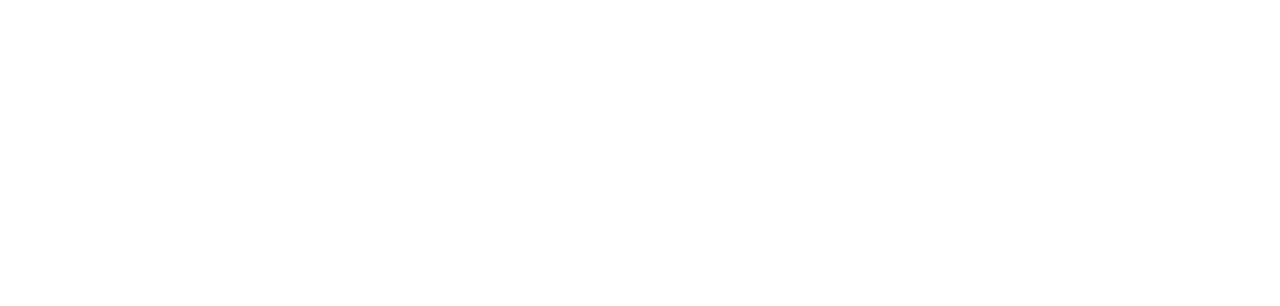
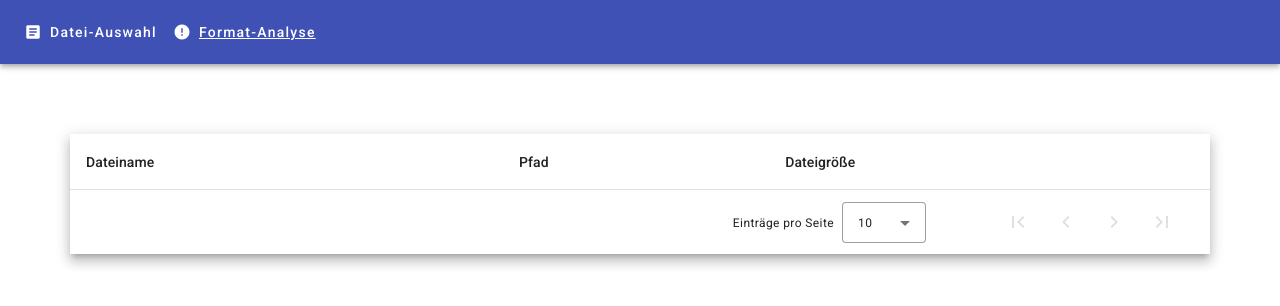
Before and after one commit to Landesarchiv-Thueringen/borg, an Angular app in the folder gui/: page /analysis in a window 1280 px wide. Before the commit this address led to /. Shown: the top 306 px of the page. Built offline with nearby package versions, Linux system fonts and the light colour scheme.

Commit message:
proggress

```diff
--- a/gui/src/app/app-routing.module.ts
+++ b/gui/src/app/app-routing.module.ts
@@ -3,6 +3,7 @@ import { NgModule } from '@angular/core';
 import { RouterModule, Routes } from '@angular/router';
 
 // project
+import { FileAnalysisTableComponent } from './file-analysis/file-analysis-table/file-analysis-table.component';
 import { FileUploadTableComponent } from './file-upload-table/file-upload-table.component';
 import { MainNavigationComponent } from './main-navigation/main-navigation.component';
 
@@ -10,7 +11,8 @@ const routes: Routes = [
   {
     path: '',  component: MainNavigationComponent,
     children: [
-      { path: "upload", component: FileUploadTableComponent }
+      { path: "upload", component: FileUploadTableComponent },
+      { path: "analysis", component: FileAnalysisTableComponent },
     ],
   },
 ];
--- /dev/null
+++ b/gui/src/app/file-analysis/file-analysis-table/file-analysis-table.component.html
@@ -0,0 +1,32 @@
+<div class="file-analysis-section">
+
+  <div class="file-analysis-table mat-elevation-z8">
+
+    <div class="table-content">
+
+        <table mat-table [dataSource]="dataSource">
+
+            <ng-container *ngFor="let tableColumn of tableColumnList" matColumnDef={{tableColumn}}>
+                <th mat-header-cell *matHeaderCellDef>{{tableColumn|fileAttribute}}</th>
+                <td mat-cell *matCellDef="let fileInfo">
+                    <mat-icon *ngIf="fileInfo[tableColumn] === 'true'">check</mat-icon>
+                    <mat-icon *ngIf="fileInfo[tableColumn] === 'false'">cross</mat-icon>
+                    <div *ngIf="fileInfo[tableColumn] !== 'false' && fileInfo[tableColumn] !== 'true'">{{fileInfo[tableColumn]}}</div>
+                </td>
+            </ng-container>
+
+            <tr mat-header-row *matHeaderRowDef="tableColumnList"></tr>
+            <tr mat-row *matRowDef="let row; columns: tableColumnList;"></tr>
+
+        </table>
+
+    </div>
+
+    <mat-toolbar class ="table-toolbar">
+        <span class="spacer"></span>
+        <mat-paginator [pageSize]="10" [pageSizeOptions]="[5, 10, 15]" showFirstLastButtons></mat-paginator>
+    </mat-toolbar>
+
+  </div>
+
+</div>
--- /dev/null
+++ b/gui/src/app/file-analysis/file-analysis-table/file-analysis-table.component.scss
@@ -0,0 +1,40 @@
+:host {
+  display: block;
+  padding-top: 3em;
+  padding-bottom: 3em;
+  padding-left: 5em;
+  padding-right: 5em;
+
+  .file-analysis-section {
+    display: flex;
+    flex-direction: column;
+    margin-top: 2em;
+
+    .file-analysis-table {
+      width: 100%;
+      min-width: 80em;
+      max-width: 150em;
+
+      .table-content {
+        overflow: scroll;
+      }
+
+      .table-toolbar {
+        background-color: white;
+        column-gap: 1.0em;
+
+        mat-paginator {
+          background: transparent;
+        }
+
+        .spacer {
+            flex: 1 1 auto;
+        }
+
+        input[type="file"] {
+            display: none;
+        }
+      }
+    }
+  }
+}
--- /dev/null
+++ b/gui/src/app/file-analysis/file-analysis-table/file-analysis-table.component.ts
@@ -0,0 +1,52 @@
+// angular
+import { Component } from '@angular/core';
+
+// material
+import { MatTableDataSource } from '@angular/material/table';
+
+// project
+import { FileInformation, FileAnalysisService } from '../file-analysis.service';
+
+export interface FileOverview {
+  [key: string]: string
+}
+
+@Component({
+  selector: 'app-file-analysis-table',
+  templateUrl: './file-analysis-table.component.html',
+  styleUrls: ['./file-analysis-table.component.scss']
+})
+export class FileAnalysisTableComponent {
+  dataSource: MatTableDataSource<FileOverview>;
+  tableColumnList: string[];
+
+  constructor(private fileAnalysisService: FileAnalysisService) {
+    this.dataSource = new MatTableDataSource<FileOverview>([]);
+    this.tableColumnList = ['fileName', 'relativePath', 'fileSize'];
+    this.fileAnalysisService.getFileInfo().subscribe({
+      // error can't occure --> no error handling
+      next: (fileInfos: FileInformation[]) => {
+        console.log(fileInfos);
+        this.processFileInformations(fileInfos);
+      }
+    })
+  }
+
+  processFileInformations(fileInfos: FileInformation[]): void {
+    const featureKeys: string[] = ['fileName', 'relativePath', 'fileSize']
+    const data: FileOverview[] = []
+    for (let fileInfo of fileInfos) {
+      let fileOverview: FileOverview = {}
+      for (let featureKey in fileInfo.fileAnalysis.summary) {
+        featureKeys.push(featureKey)
+        fileOverview['fileName'] = fileInfo.fileName
+        fileOverview['relativePath'] = fileInfo.relativePath ? fileInfo.relativePath : ''
+        fileOverview['fileSize'] = fileInfo.size
+        fileOverview[featureKey] = fileInfo.fileAnalysis.summary[featureKey].values[0].value
+      }
+      data.push(fileOverview)
+    }
+    this.dataSource.data = data
+    this.tableColumnList = [...new Set(featureKeys)]
+  }
+}
--- a/gui/src/app/file-analysis/file-analysis.service.ts
+++ b/gui/src/app/file-analysis/file-analysis.service.ts
@@ -12,7 +12,7 @@ import { BehaviorSubject } from 'rxjs';
 export interface FileInformation {
   fileName: string;
   relativePath?: string;
-  size: number;
+  size: string;
   fileAnalysis: FileAnalysis;
 }
 
--- a/gui/src/app/file-upload-table/file-upload-table.component.ts
+++ b/gui/src/app/file-upload-table/file-upload-table.component.ts
@@ -13,10 +13,11 @@ import {
   FileInformation,
   FileAnalysisService,
 } from '../file-analysis/file-analysis.service';
+import { FileSizePipe } from '../utility/file-size/file-size.pipe';
 
 export interface FileUpload {
   fileName: string;
-  relativePath?: string;
+  relativePath: string;
   fileSize: number;
   uploadProgress?: number;
 }
@@ -33,7 +34,10 @@ export class FileUploadTableComponent implements AfterViewInit {
   @ViewChild(MatPaginator) paginator!: MatPaginator;
   @ViewChild(MatSort) sort!: MatSort;
 
-  constructor(private fileAnalysisService: FileAnalysisService) {
+  constructor(
+    private fileAnalysisService: FileAnalysisService,
+    private fileSizePipe: FileSizePipe,
+  ) {
     this.dataSource = new MatTableDataSource<FileUpload>();
     this.displayedColumns = [
       'fileName',
@@ -56,6 +60,7 @@ export class FileUploadTableComponent implements AfterViewInit {
       console.log(file);
       const fileUpload: FileUpload = {
         fileName: file.name,
+        relativePath: 'Einzeldatei',
         fileSize: file.size,
       }
       const data = this.dataSource.data
@@ -108,11 +113,10 @@ export class FileUploadTableComponent implements AfterViewInit {
       }
     } else if(event.type === HttpEventType.Response) {
         if (event.body) {
-          console.log(event.body);
           const fileData: FileInformation = {
             fileName: this.dataSource.data[fileIndex].fileName,
             relativePath: this.dataSource.data[fileIndex].relativePath,
-            size: this.dataSource.data[fileIndex].fileSize,
+            size: this.fileSizePipe.transform(this.dataSource.data[fileIndex].fileSize),
             fileAnalysis: event.body,
           }
           this.fileAnalysisService.addFileInfo(fileData);
--- /dev/null
+++ b/gui/src/app/utility/localization/file-attribut-de.pipe.ts
@@ -0,0 +1,37 @@
+import { Pipe, PipeTransform } from '@angular/core';
+
+@Pipe({name: 'fileAttribute'})
+export class FileAttributePipe implements PipeTransform {
+  transform(value: string): string {
+    switch (value) {
+      case 'fileName': {
+        return 'Dateiname';
+      }
+      case 'relativePath': {
+        return 'Pfad';
+      }
+      case 'fileSize': {
+        return 'Dateigröße';
+      }
+      case 'formatVersion': {
+        return 'Formatversion';
+      }
+      case 'mimeType': {
+        return 'MIME-Type';
+      }
+      case 'puid': {
+        return 'PUID';
+      }
+      case 'valid': {
+        return 'Validierung';
+      }
+      case 'wellFormed': {
+        return 'wohlgeformt';
+      }
+      case 'encoding': {
+        return 'Kodierung';
+      }
+    }
+    return value;
+  }
+}
```
Also changed, not shown: gui/src/app/app.module.ts (+12 -5 lines), 1 other file (tests, documents, lock files or other folders).
